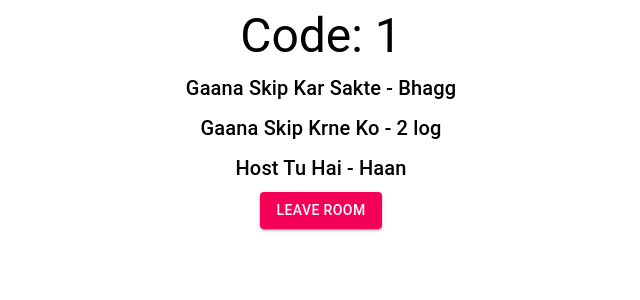
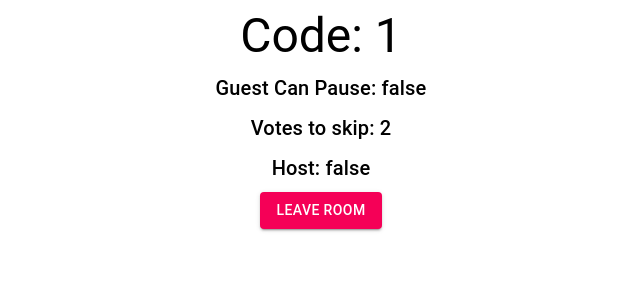
Before and after one commit to shivanshsinghal107/Music-Spot, a React app in the folder frontend/: page /room/1 in a window 1280 px wide. Shown: the top 300 px of the page, without its empty margins (319-959 px from the left). Built offline with nearby package versions, Linux system fonts and the light colour scheme; no server answers; the HTML template or start-up script is replaced by a standard one.

Commit message:
Corrected some mistakes and changed some code

```diff
--- a/frontend/src/components/Room.js
+++ b/frontend/src/components/Room.js
@@ -21,7 +21,7 @@ export default class Room extends Component {
     }
 
     getRoomDetails() {
-        fetch('/api/get-room' + '?code=' + this.roomCode)
+        return fetch('/api/get-room' + '?code=' + this.roomCode)
         .then((response) => {
             if(!response.ok){
                 this.props.leaveRoomCallback();
@@ -43,8 +43,7 @@ export default class Room extends Component {
             method: "POST",
             headers: { "Content-Type": "application/json" },
         };
-        fetch('/api/leave-room', requestOptions)
-        .then((_response) => {
+        fetch('/api/leave-room', requestOptions).then((_response) => {
             this.props.leaveRoomCallback();
             this.props.history.push("/");
         });
@@ -64,8 +63,8 @@ export default class Room extends Component {
                         update={true}
                         votesToSkip={this.state.votesToSkip}
                         guestCanPause={this.state.guestCanPause}
-                        roomCode={this.state.roomCode}
-                        updateCallback={() => {}}
+                        roomCode={this.roomCode}
+                        updateCallback={this.getRoomDetails}
                     />
                 </Grid>
                 <Grid item xs={12} align="center">
@@ -99,17 +98,17 @@ export default class Room extends Component {
             </Grid>
             <Grid item xs={12} align="center">
                 <Typography variant="h6" component="h6">
-                    Gaana Skip Kar Sakte - {this.state.guestCanPause ? "Haan" : "Bhagg"}
+                    Guest Can Pause: {this.state.guestCanPause.toString()}
                 </Typography>
             </Grid>
             <Grid item xs={12} align="center">
                 <Typography variant="h6" component="h6">
-                    Gaana Skip Krne Ko - {this.state.votesToSkip} log
+                    Votes to skip: {this.state.votesToSkip}
                 </Typography>
             </Grid>
             <Grid item xs={12} align="center">
                 <Typography variant="h6" component="h6">
-                    Host Tu Hai - {this.state.isHost.toString() ? "Haan" : "Nikal"}
+                    Host: {this.state.isHost.toString()}
                 </Typography>
             </Grid>
             {this.state.isHost ? this.renderSettingsButton() : null}
```
